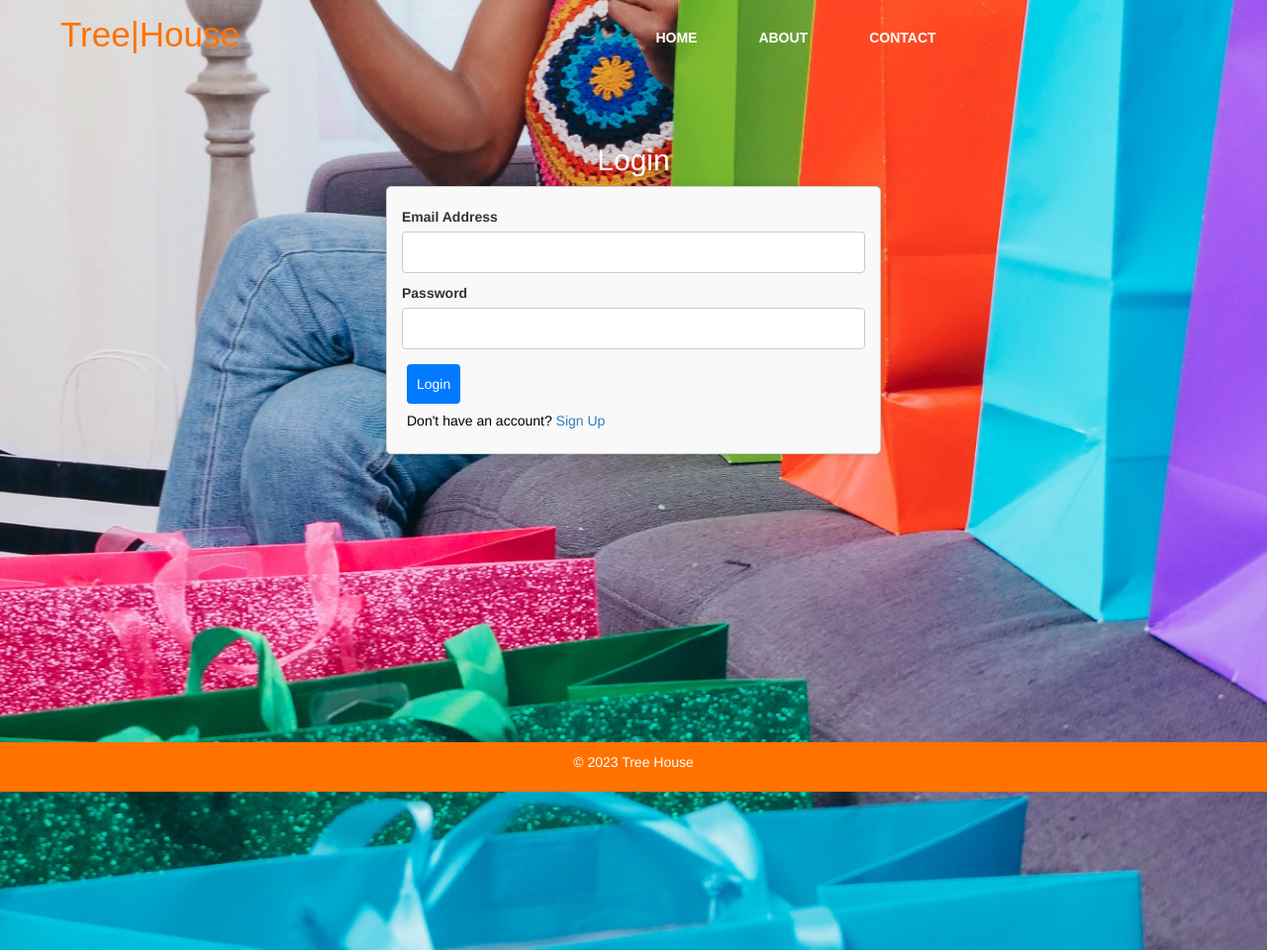
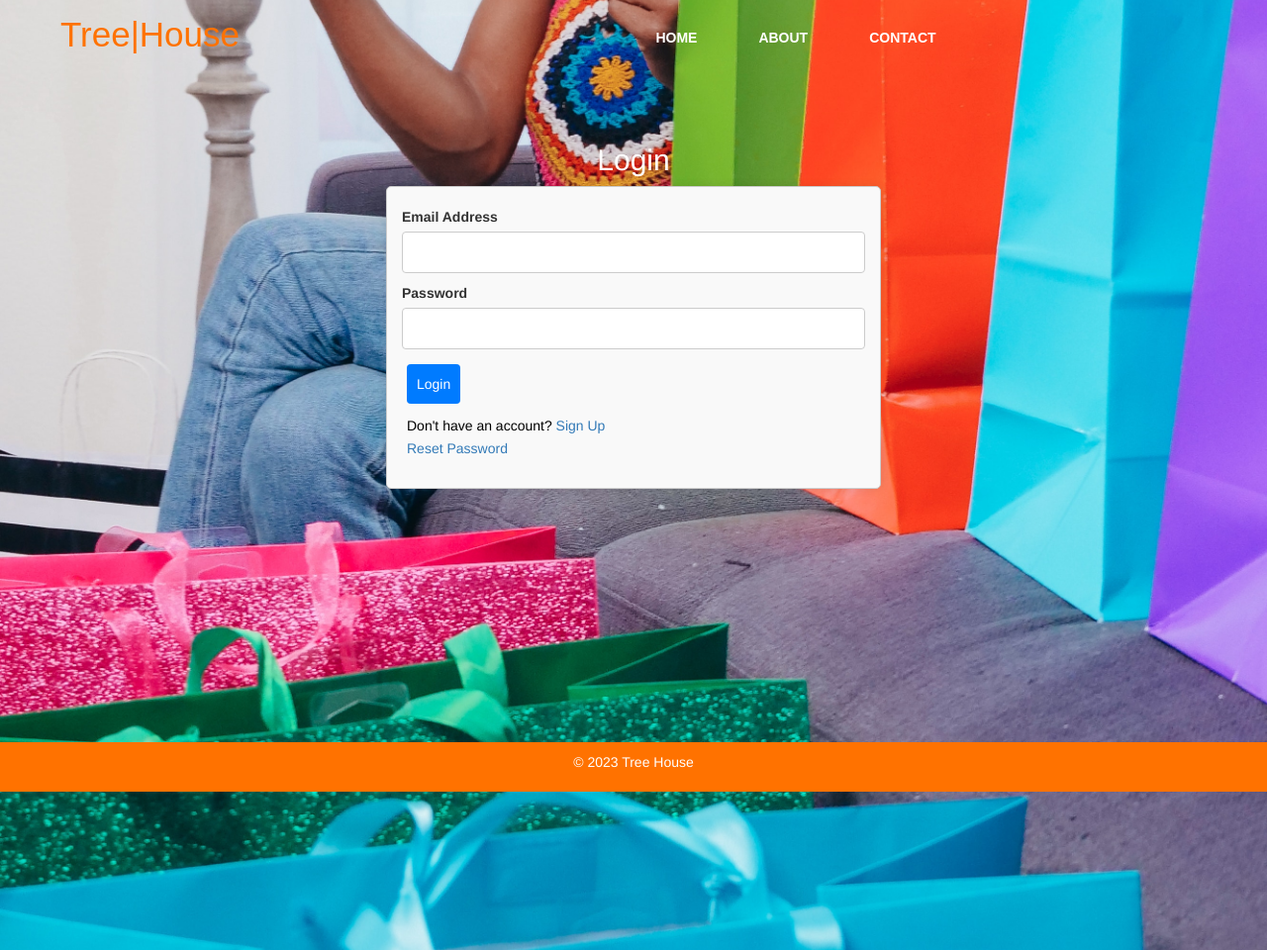
Before and after one commit to MaziBond/e_commerce_project, a Django app: page /login/ in a window 1280 px wide. Shown: the whole page at 99% size. Run offline with Django 4.2, Linux system fonts and the light colour scheme; some libraries are stand-ins or nearby versions.

Commit message:
create reset password

```diff
--- a/e_commerce_project/urls.py
+++ b/e_commerce_project/urls.py
@@ -17,6 +17,7 @@ from django.urls import path
 from django.contrib import admin
 from django.conf import settings
 from django.conf.urls.static import static
+from django.contrib.auth import views as auth_views
 
 from home.views import index
 from contact_us.views import contact
@@ -44,6 +45,12 @@ urlpatterns = [
     path('reviews/<int:product_id>/', get_all_reviews, name='get-reviews'),
     path('add-review/<int:product_id>/', reviews, name='add-review'),
     path('read-review/<int:review_id>/', get_single_review, name='read-review'),
+
+    #reset
+    path('reset_password/', auth_views.PasswordResetView.as_view(template_name='registration/password_reset.html'), name='reset_password'),
+    path('reset_password_sent/', auth_views.PasswordResetDoneView.as_view(template_name='registration/password_reset_sent.html'), name='password_reset_done'),
+    path('reset/<uidb64>/<token>/',  auth_views.PasswordResetConfirmView.as_view(template_name='registration/password_reset_confirm.html'), name='password_reset_confirm'),
+    path('reset_password_complete/', auth_views.PasswordResetCompleteView.as_view(template_name='registration/password_reset_complete.html'), name='password_reset_complete'),
 ] + static(settings.MEDIA_URL, document_root=settings.MEDIA_ROOT)
 
 if settings.DEBUG:
--- a/home/static/css/style.css
+++ b/home/static/css/style.css
@@ -268,6 +268,15 @@ button[type="submit"]:hover {
     gap: 30px;
 }
 
+.auth-submit h5 {
+  margin-top: 10px;
+}
+
+.auth-submit p {
+  margin-left: 5px;
+  margin-top: 5px;
+}
+
 .container button {
     margin: 5px;
 }
@@ -519,12 +528,13 @@ select {
 .dashboard-card {
   box-shadow: 0 4px 8px 0;
   transition: 0.3s;
-  width: auto;
+  width: 27%;
   border-radius: 5px;
   background-color: #ccc;
   margin-bottom: 1em;
   overflow: hidden;
 }
+
 .outer-container {
   display: flex;
   flex-wrap: wrap;
@@ -533,7 +543,8 @@ select {
   padding: 1px 16px;
 }
 .dashboard-card img {
-  border-radius: 5px 5px 0 0;
+  width:  100px;
+  height: 100px;
   object-fit: cover;
 }
 
--- /dev/null
+++ b/user_auth/templates/registration/password_reset_complete.html
@@ -0,0 +1,5 @@
+{% extends 'home/base.html' %}
+
+{% block content %}
+<p>Your password has been reset. You can now <a href="{% url 'login' %}">log in</a> with your new password.</p>
+{% endblock %}
--- /dev/null
+++ b/user_auth/templates/registration/password_reset_sent.html
@@ -0,0 +1,5 @@
+{% extends 'home/base.html' %}
+
+{% block content %}
+    <p>An email has been sent to your email address. Please follow the instructions in the email to reset your password.</p>
+{% endblock %}
--- a/user_auth/templates/user/login.html
+++ b/user_auth/templates/user/login.html
@@ -2,7 +2,7 @@
 
 {% block content %}
 <h2 id="auth">Login</h2>
-<form method="post" class="container">
+<form method="POST" class="container">
     {% csrf_token %}
     <div>
         <label for="{{ form.email.id_for_label }}">Email Address</label>
@@ -15,6 +15,7 @@
     <div class="auth-submit">
         <button type="submit">Login</button>
         <h5>Don't have an account? <a href="{% url 'signup'%}"> Sign Up</a></h5>
+        <p><a href="{% url 'reset_password'%}"> Reset Password</a></p>
     </div>
 </form>
 {% endblock %}
```
Also changed, not shown: e_commerce_project/settings.py (+9 -0 lines), user_auth/templates/registration/password_reset.html (added, +13 -0 lines), user_auth/templates/registration/password_reset_confirm.html (added, +10 -0 lines), db.sqlite3, media/product_pics/smartphone.jpg (added).
